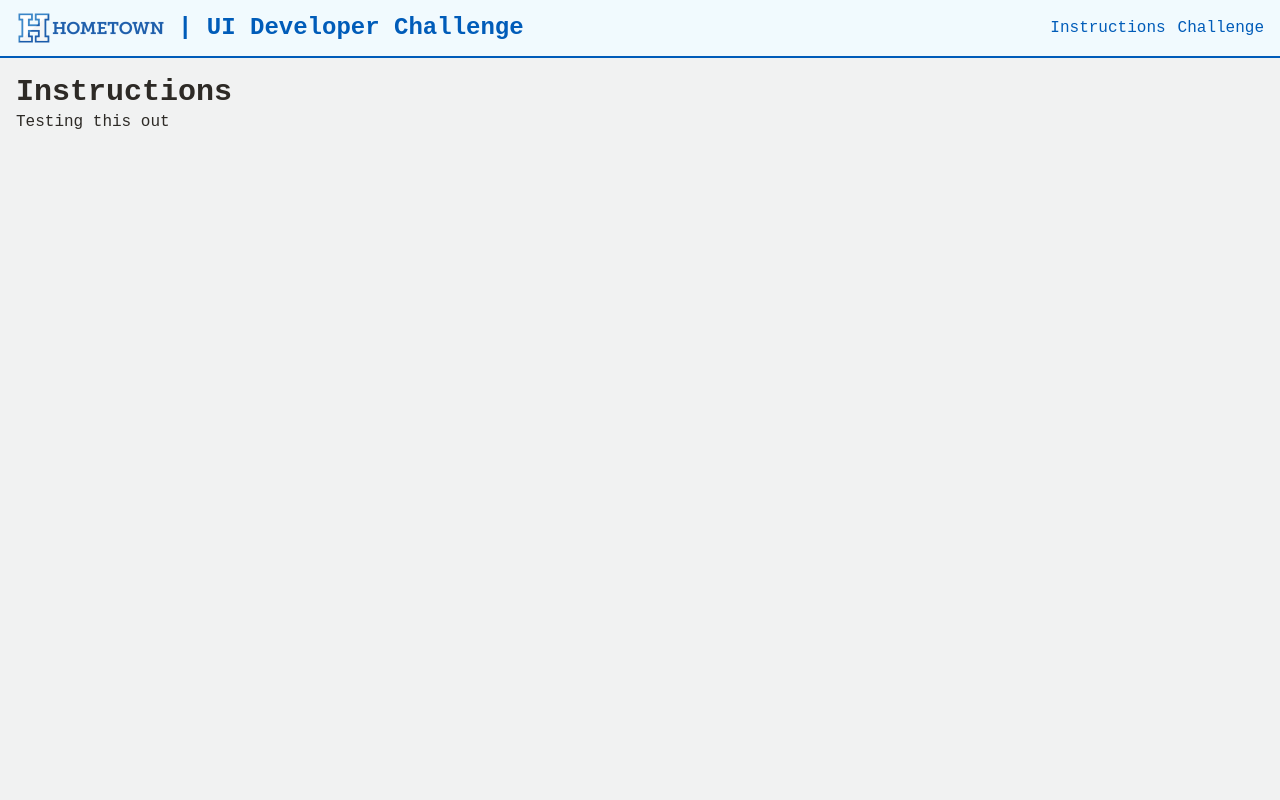
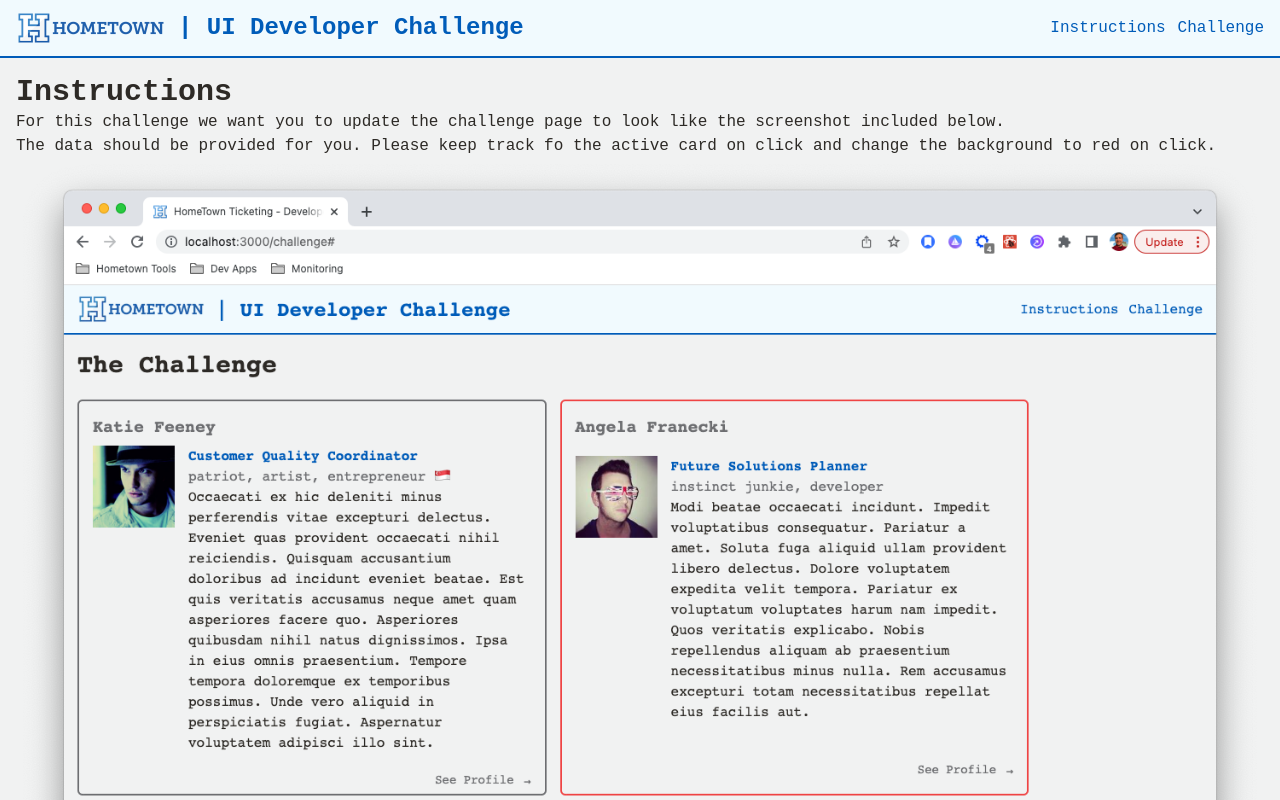
Before and after one commit to hometownticketing/htt-ui-developer-challenge, a Next.js app: page / in a window 1280 px wide. Shown: the top 800 px of the page. Built offline with nearby package versions, Linux system fonts and the light colour scheme.

Commit message:
final updates

```diff
--- a/src/app/challenge/page.tsx
+++ b/src/app/challenge/page.tsx
@@ -1,5 +1,3 @@
-import CardList from "../components/card-list";
-
 async function getData() {
   const res = await fetch('http://localhost:3000/api');
 
@@ -17,7 +15,6 @@ export default async function Challenge() {
     <main className="flex text-black font-serif min-h-screen flex-col  items-start justify-start p-4 w-full">
       <h1 className="text-4xl font-bold text-center">The Challenge</h1>
       <div className="flex flex-row flex-wrap gap-4">
-        <CardList data={data} />
       </div>
     </main>
   )
--- a/src/app/page.tsx
+++ b/src/app/page.tsx
@@ -1,8 +1,12 @@
+import Image from "next/image"
+
 export default function Home() {
   return (
     <main className="flex text-black font-serif min-h-screen flex-col items-start justify-start p-4 w-full">
       <h1 className="text-4xl font-bold text-center">Instructions</h1>
-      <p className="text-center">Testing this out</p>
+      <p>For this challenge we want you to update the challenge page to look like the screenshot included below.</p>
+      <p>The data should be provided for you. Please keep track fo the active card on click and change the background to red on click.</p>
+      <Image src="/challenge.png" alt="Challenge" width={1440} height={900} />
     </main>
   )
 }
```
Also changed, not shown: public/challenge.png (added).
